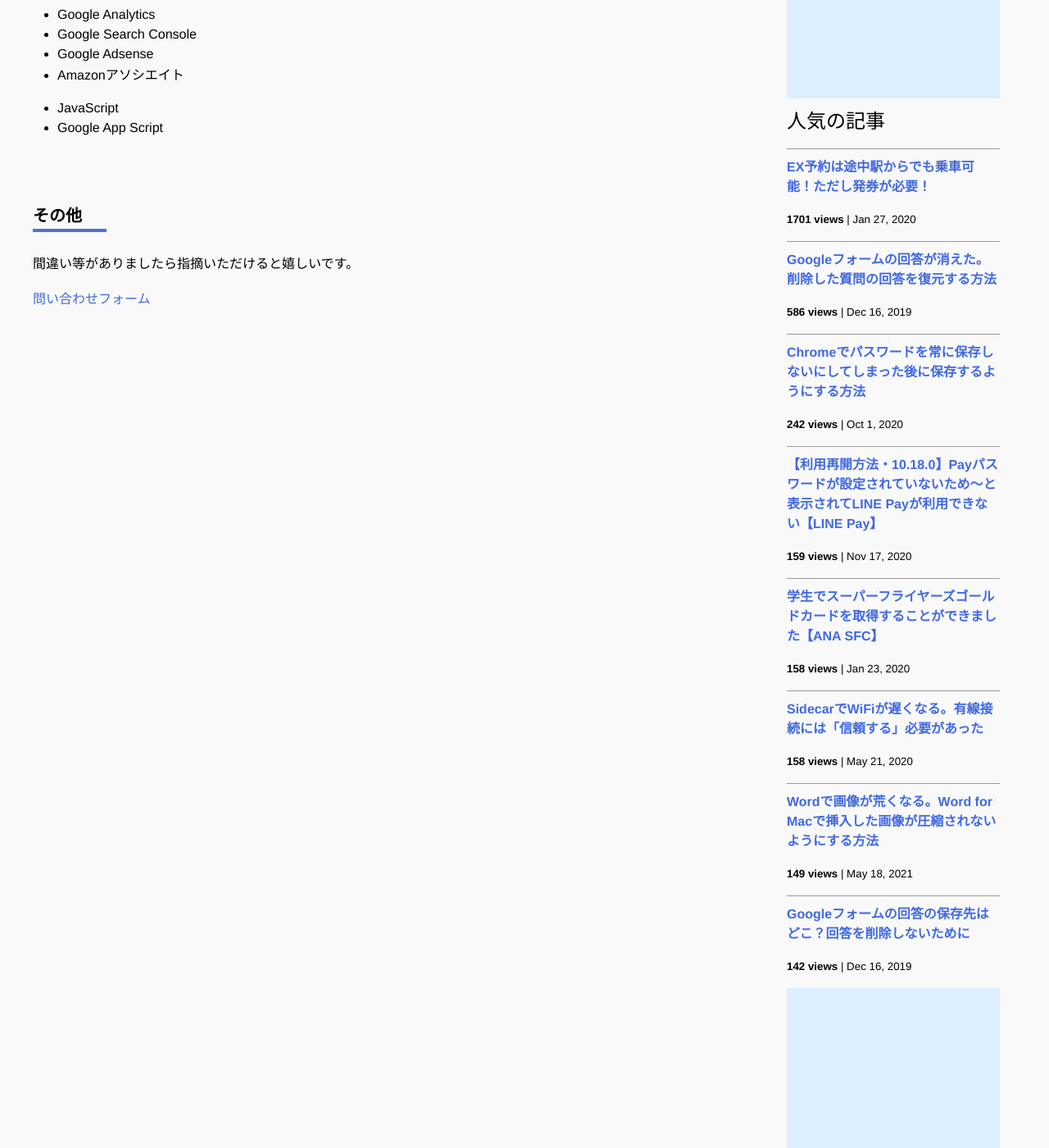
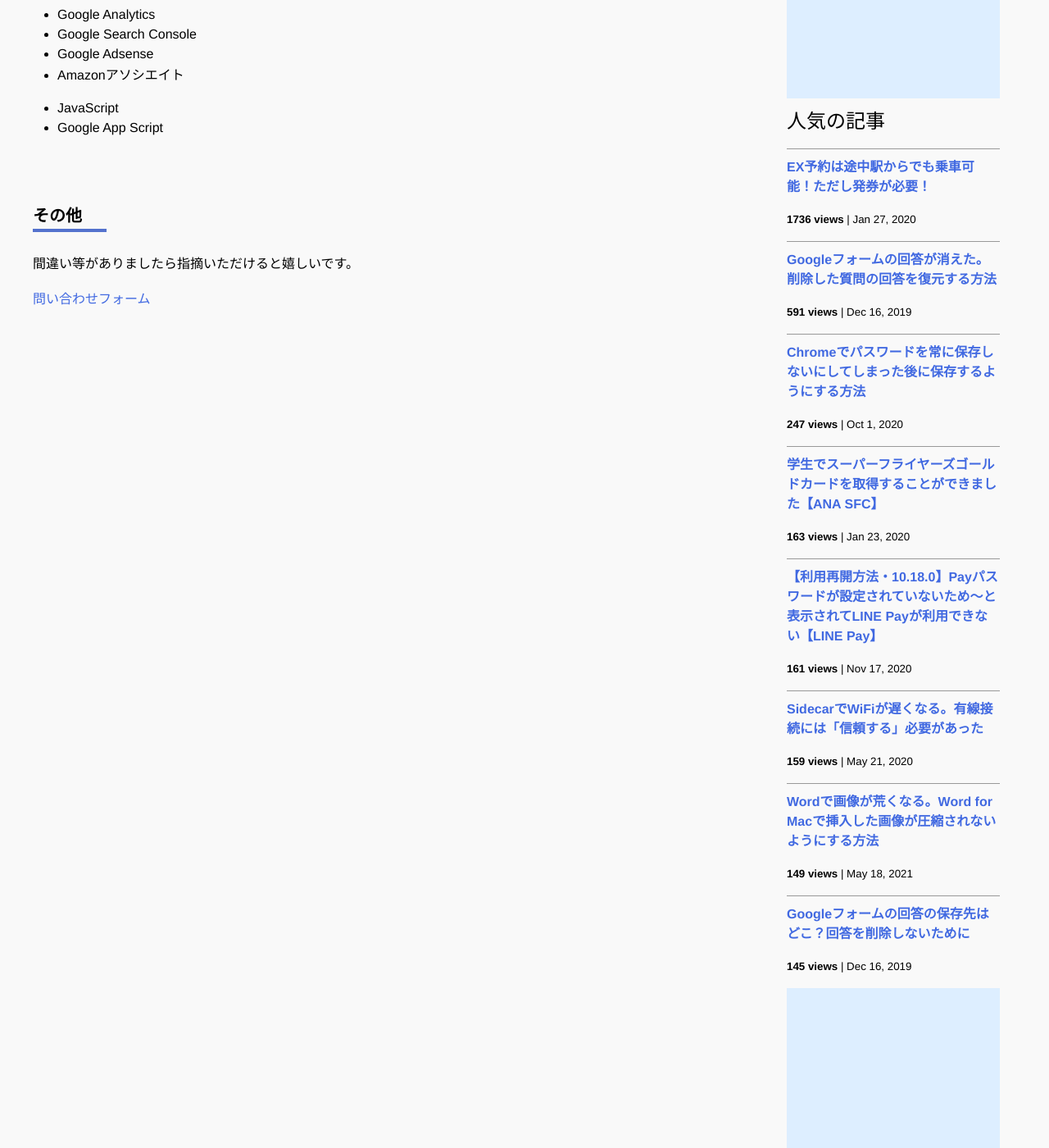
Before and after one commit to iwanaminami/shoyaiwaname, a Jekyll site: the page built from about.markdown, in a window 1280 px wide and 1400 px high, scrolled down 693 px. Shown: the whole window at 82% size. Built offline with Jekyll 4.4.1, drawn with Linux system fonts in a browser that asks for light colours; nearby versions of some CDN libraries; comment, search, counter and statistics services are not loaded.

Commit message:
a new commit message

```diff
--- a/_data/popularposts.yml
+++ b/_data/popularposts.yml
@@ -1,17 +1,17 @@
 side:
-  - view: 1701
+  - view: 1736
     url: /2020/01/27/ex-rideontheway.html
-  - view: 586
+  - view: 591
     url: /2019/12/16/restore-googleform.html
-  - view: 242
+  - view: 247
     url: /2020/10/01/googlepassword.html
+  - view: 163
+    url: /2020/01/23/sfcgold.html
+  - view: 161
+    url: /2020/11/17/linepay.html
   - view: 159
-    url: /2020/11/17/linepay.html
-  - view: 158
-    url: /2020/01/23/sfcgold.html
-  - view: 158
     url: /2020/05/21/sidecar-via-cable.html
   - view: 149
     url: /2021/05/18/image-compression-word.html
-  - view: 142
+  - view: 145
     url: /2019/12/16/googleform-answers.html
```
